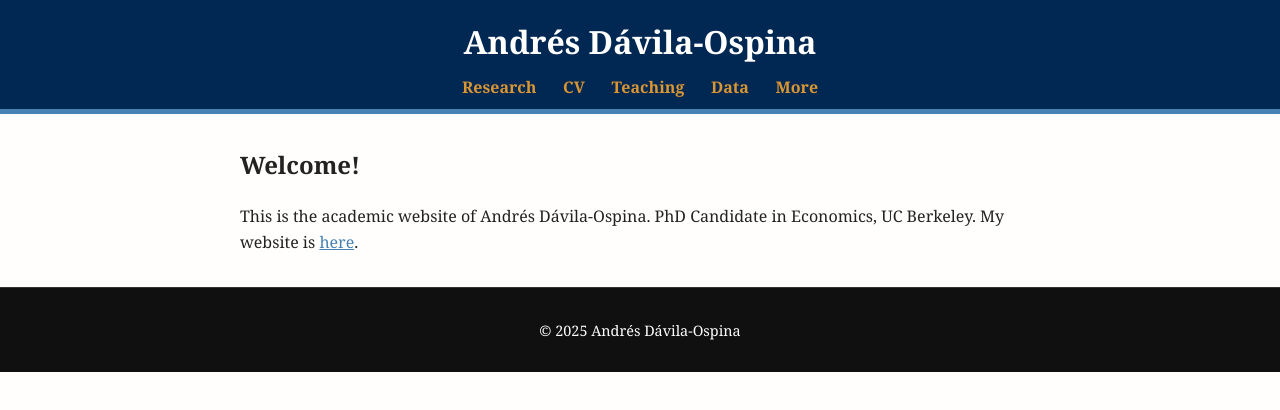
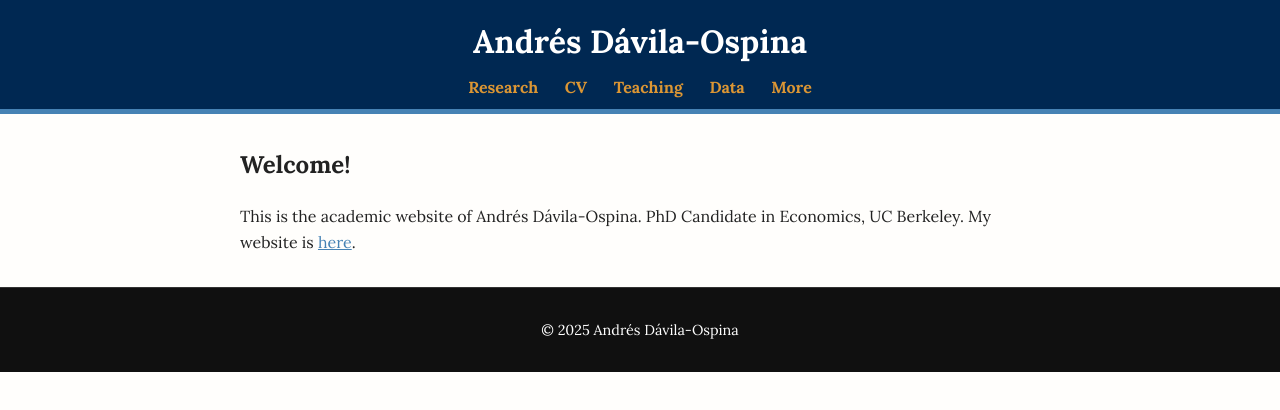
Before and after one commit to aodavilaospina/aodavilaospina.github.io, a plain HTML site: page index.html in a window 1280 px wide. Drawn offline with Linux system fonts and the light colour scheme.

Commit message:
Switching body font to Lora

```diff
--- a/css/style.css
+++ b/css/style.css
@@ -1,7 +1,7 @@
 /* === BASE STYLES === */
 
 body {
-  font-family: 'Georgia', serif;
+  font-family: 'Lora', serif; /* Body font stays Lora */
   background-color: #fffefc;
   color: #222;
   margin: 0;
```
